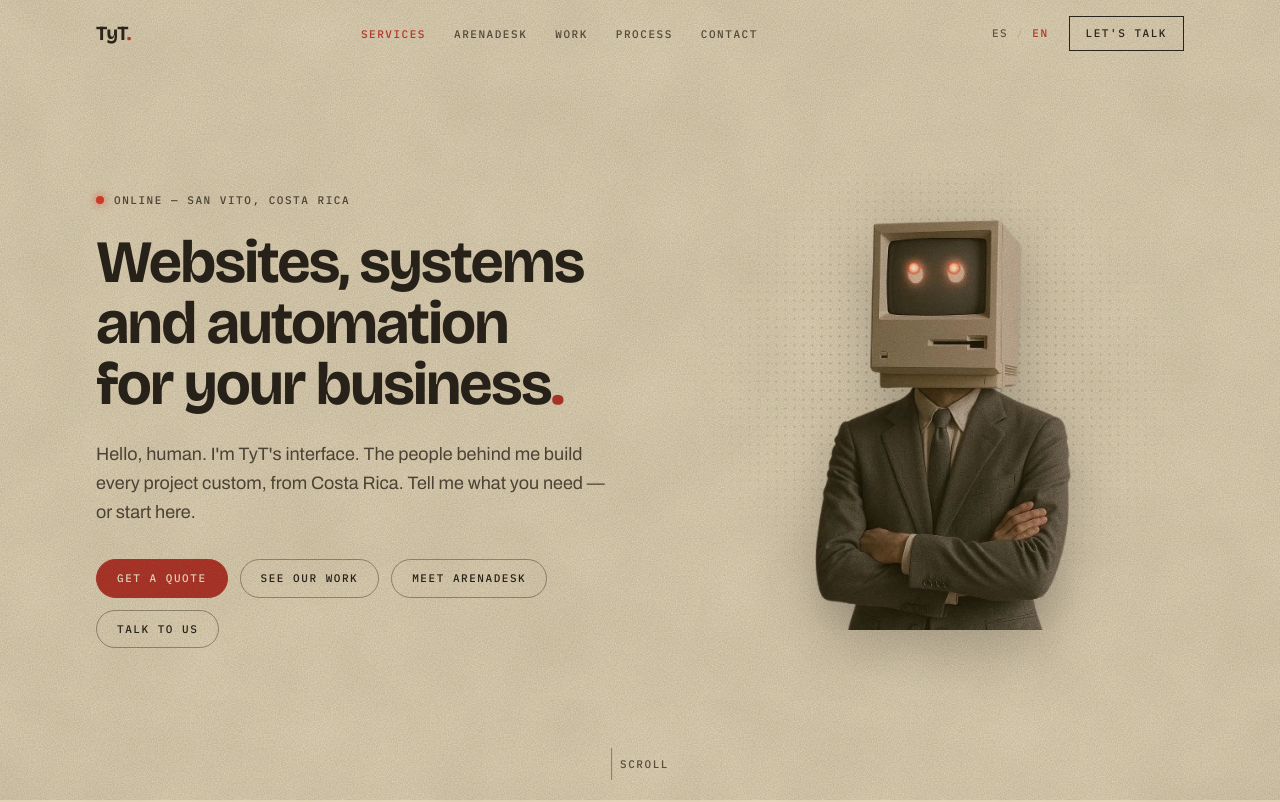
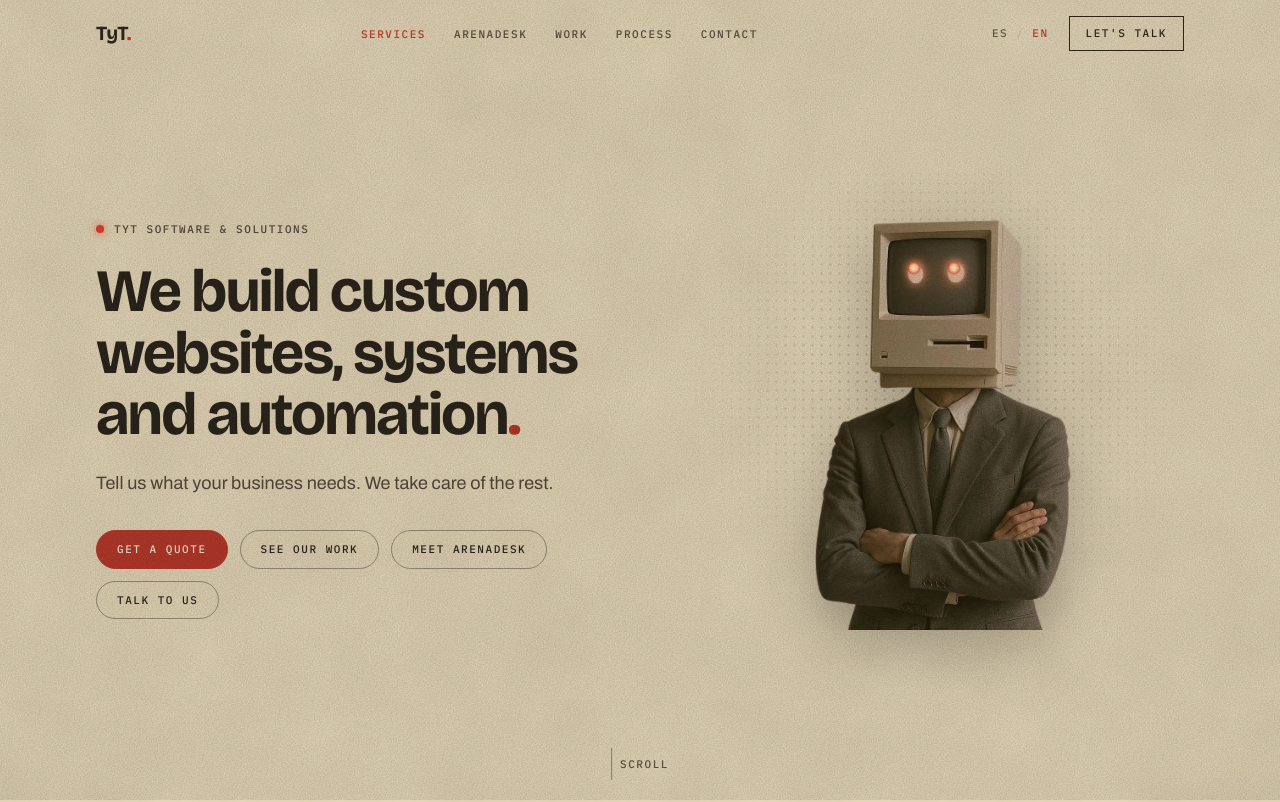
Before and after one commit to tomasSStropper/tyt-software, a React (Vite) app: page / in a window 1280 px wide. Shown: the top 802 px of the page. Built offline with nearby package versions, Linux system fonts and the light colour scheme.

Commit message:
feat: update hero copy and brand status line
Co-Authored-By: Claude Fable 5 <noreply@anthropic.com>
Claude-Session: https://claude.ai/code/session_01KVnAAA4yGvDwvjMadRoY97

```diff
--- a/src/i18n/dictionary.ts
+++ b/src/i18n/dictionary.ts
@@ -13,10 +13,9 @@ const es = {
     langLabel: 'Cambiar idioma',
   },
   hero: {
-    status: 'EN LÍNEA — SAN VITO, COSTA RICA',
-    title: 'Sitios, sistemas y automatización para tu empresa.',
-    typed:
-      'Hola, humano. Soy la interfaz de TyT. Las personas detrás de mí construyen cada proyecto a la medida, desde Costa Rica. Dime qué necesitas — o empieza por aquí.',
+    status: 'TyT SOFTWARE & SOLUTIONS',
+    title: 'Construimos sitios, sistemas y automatización a la medida.',
+    typed: 'Contanos qué necesita tu empresa. Lo demás lo resolvemos nosotros.',
     avatarAlt:
       'Asistente de TyT: figura de traje con un monitor vintage por cabeza y dos ojos rojos brillantes en la pantalla',
     pills: {
@@ -167,10 +166,9 @@ const en: Dict = {
     langLabel: 'Switch language',
   },
   hero: {
-    status: 'ONLINE — SAN VITO, COSTA RICA',
-    title: 'Websites, systems and automation for your business.',
-    typed:
-      "Hello, human. I'm TyT's interface. The people behind me build every project custom, from Costa Rica. Tell me what you need — or start here.",
+    status: 'TyT SOFTWARE & SOLUTIONS',
+    title: 'We build custom websites, systems and automation.',
+    typed: 'Tell us what your business needs. We take care of the rest.',
     avatarAlt:
       'TyT assistant: a suited figure with a vintage monitor for a head and two glowing red eyes on the screen',
     pills: {
```
